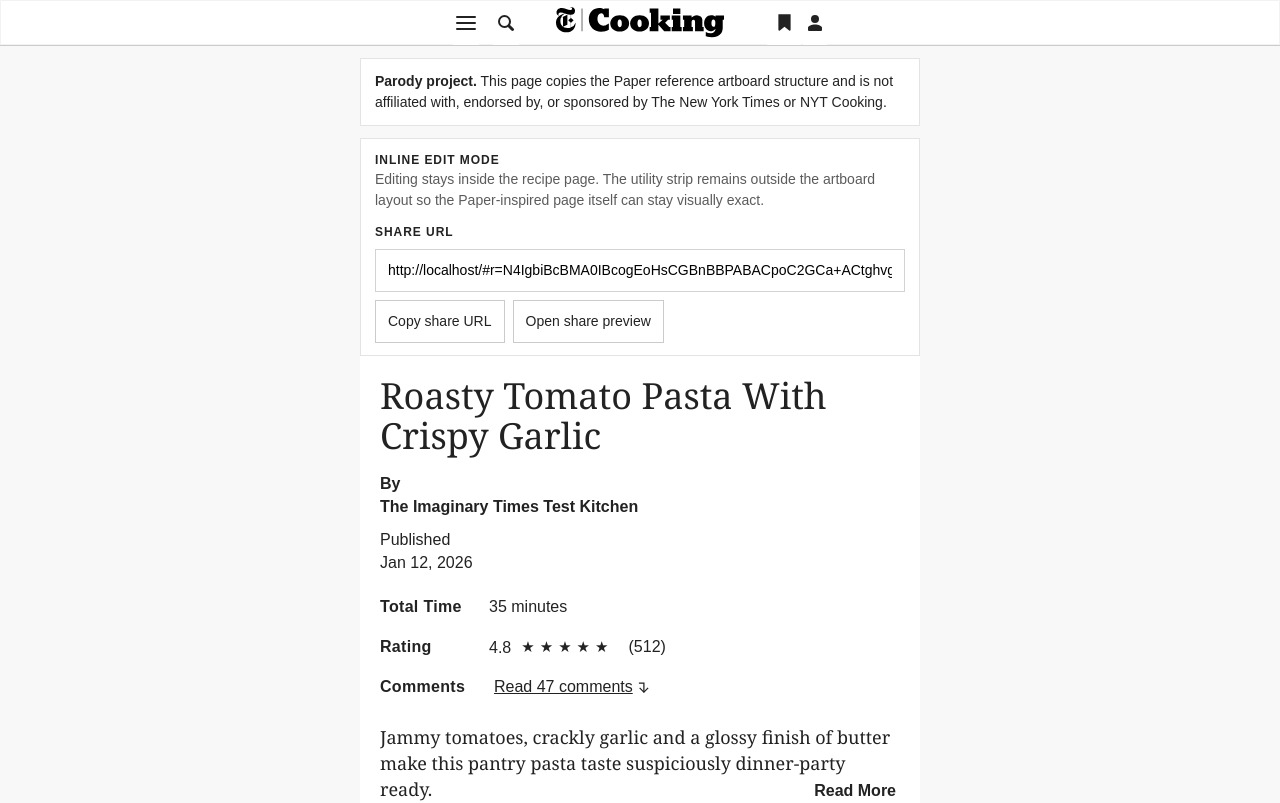
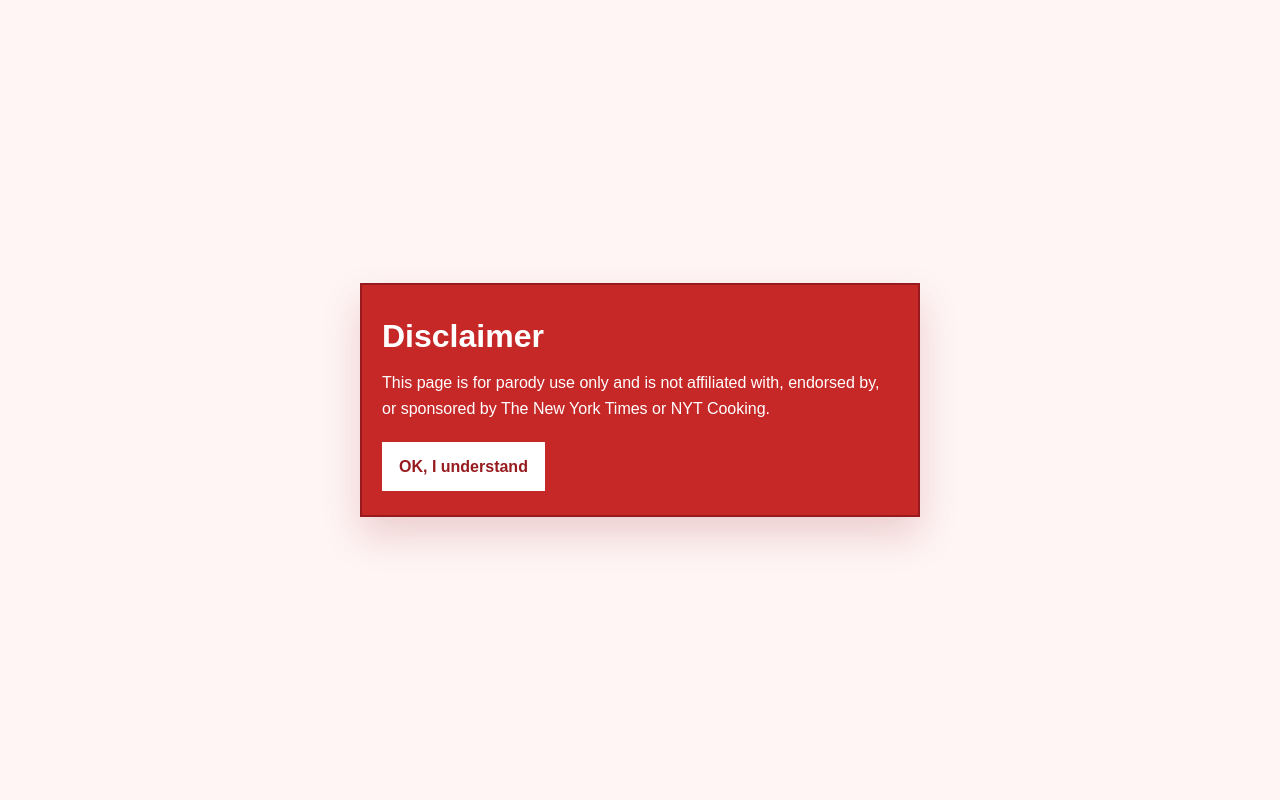
Before and after one commit to handorff/recipe-page-generator, a React (Vite) app: page / in a window 1280 px wide. Shown: the top 803 px of the page. Built offline with nearby package versions, Linux system fonts and the light colour scheme.

Commit message:
Add mandatory parody disclaimer gate

```diff
--- a/src/app/App.tsx
+++ b/src/app/App.tsx
@@ -8,6 +8,9 @@
   hasMeaningfulContent
 } from '../lib/recipePayload';
 import type { AppMode, RecipeDraft } from '../types';
+
+const PARODY_DISCLAIMER =
+  'This page is for parody use only and is not affiliated with, endorsed by, or sponsored by The New York Times or NYT Cooking.';
 
 interface AppState {
   draft: RecipeDraft;
@@ -75,6 +78,8 @@
   const [appState, setAppState] = useState<AppState>(() =>
     initializeAppState(window.location.hash)
   );
+  const [hasAcknowledgedDisclaimer, setHasAcknowledgedDisclaimer] =
+    useState(false);
   const [shareState, setShareState] = useState<'copied' | 'error' | 'idle'>(
     'idle'
   );
@@ -117,8 +122,11 @@
   return (
     <RecipePage
       canShare={canShare}
+      disclaimerText={PARODY_DISCLAIMER}
+      hasAcknowledgedDisclaimer={hasAcknowledgedDisclaimer}
       loadError={appState.loadError}
       mode={appState.mode}
+      onAcknowledgeDisclaimer={() => setHasAcknowledgedDisclaimer(true)}
       onAddIngredient={() =>
         updateField('ingredients', [...appState.draft.ingredients, ''])
       }
--- a/src/components/RecipePage.tsx
+++ b/src/components/RecipePage.tsx
@@ -5,8 +5,11 @@
 
 interface RecipePageProps {
   canShare: boolean;
+  disclaimerText: string;
+  hasAcknowledgedDisclaimer: boolean;
   loadError: string | null;
   mode: AppMode;
+  onAcknowledgeDisclaimer: () => void;
   onAddIngredient: () => void;
   onAddStep: () => void;
   onClearLoadError: () => void;
@@ -227,8 +230,11 @@
 
 export function RecipePage({
   canShare,
+  disclaimerText,
+  hasAcknowledgedDisclaimer,
   loadError,
   mode,
+  onAcknowledgeDisclaimer,
   onAddIngredient,
   onAddStep,
   onClearLoadError,
@@ -244,6 +250,31 @@
   shareState,
   shareUrl
 }: RecipePageProps) {
+  if (!hasAcknowledgedDisclaimer) {
+    return (
+      <div className={`app-shell app-shell--locked mode-${mode}`}>
+        <section
+          aria-labelledby="disclaimer-title"
+          aria-modal="true"
+          className="disclaimer-gate"
+          role="dialog"
+        >
+          <h1 className="disclaimer-gate__title" id="disclaimer-title">
+            Disclaimer
+          </h1>
+          <p className="disclaimer-gate__copy">{disclaimerText}</p>
+          <button
+            className="disclaimer-gate__button"
+            onClick={onAcknowledgeDisclaimer}
+            type="button"
+          >
+            OK, I understand
+          </button>
+        </section>
+      </div>
+    );
+  }
+
   return (
     <div className={`app-shell mode-${mode}`}>
       <header className="site-chrome">
@@ -272,9 +303,7 @@
 
       {mode === 'edit' ? (
         <section className="parody-banner">
-          <strong>Parody project.</strong> This page copies the Paper reference
-          artboard structure and is not affiliated with, endorsed by, or
-          sponsored by The New York Times or NYT Cooking.
+          {disclaimerText}
         </section>
       ) : null}
 
@@ -587,10 +616,7 @@
       </main>
 
       {mode === 'share' ? (
-        <footer className="share-footer">
-          This page is a fan-made parody of the NYT Cooking recipe layout and is
-          not affiliated with or endorsed by The New York Times or NYT Cooking.
-        </footer>
+        <footer className="share-footer">{disclaimerText}</footer>
       ) : null}
     </div>
   );
--- a/src/styles.css
+++ b/src/styles.css
@@ -52,6 +52,14 @@
 
 .app-shell {
   min-height: 100vh;
+}
+
+.app-shell--locked {
+  display: flex;
+  align-items: center;
+  justify-content: center;
+  padding: 24px 16px;
+  background: #fff5f5;
 }
 
 .site-chrome {
@@ -159,6 +167,13 @@
   border: 1px solid #e3e3e3;
 }
 
+.parody-banner {
+  border-color: #a61d24;
+  background: #c62828;
+  color: #fff;
+  font-weight: 700;
+}
+
 .load-error {
   display: flex;
   align-items: center;
@@ -245,6 +260,52 @@
 
 .share-status--error {
   color: #8f4d1f;
+}
+
+.disclaimer-gate {
+  width: 100%;
+  max-width: 560px;
+  padding: 24px 20px;
+  border: 2px solid #971b1e;
+  background: #c62828;
+  color: #fff;
+  box-shadow: 0 18px 36px rgba(151, 27, 30, 0.18);
+}
+
+.disclaimer-gate__eyebrow,
+.disclaimer-gate__title,
+.disclaimer-gate__copy {
+  margin: 0;
+}
+
+.disclaimer-gate__eyebrow {
+  font-size: 12px;
+  font-weight: 700;
+  letter-spacing: 0.08em;
+  text-transform: uppercase;
+}
+
+.disclaimer-gate__title {
+  margin-top: 10px;
+  font-size: 32px;
+  line-height: 1.1;
+  font-weight: 700;
+}
+
+.disclaimer-gate__copy {
+  margin-top: 16px;
+  font-size: 16px;
+  line-height: 1.6;
+}
+
+.disclaimer-gate__button {
+  margin-top: 20px;
+  padding: 12px 16px;
+  border: 1px solid #fff;
+  background: #fff;
+  color: #971b1e;
+  font-weight: 700;
+  cursor: pointer;
 }
 
 .recipe-page {
@@ -664,10 +725,12 @@
 
 .share-footer {
   padding: 16px 14px 32px;
-  border-top: 1px solid #e5e5e5;
+  border-top: 1px solid #971b1e;
+  background: #c62828;
   font-size: 13px;
   line-height: 1.5;
-  color: var(--ink-soft);
+  color: #fff;
+  font-weight: 700;
 }
 
 @media (min-width: 760px) {
@@ -689,7 +752,6 @@
 
   .recipe-page,
   .editor-toolbar,
-  .parody-banner,
   .load-error {
     background: #fff;
   }
```
Also changed, not shown: 1 other file (tests, documents, lock files or other folders).
